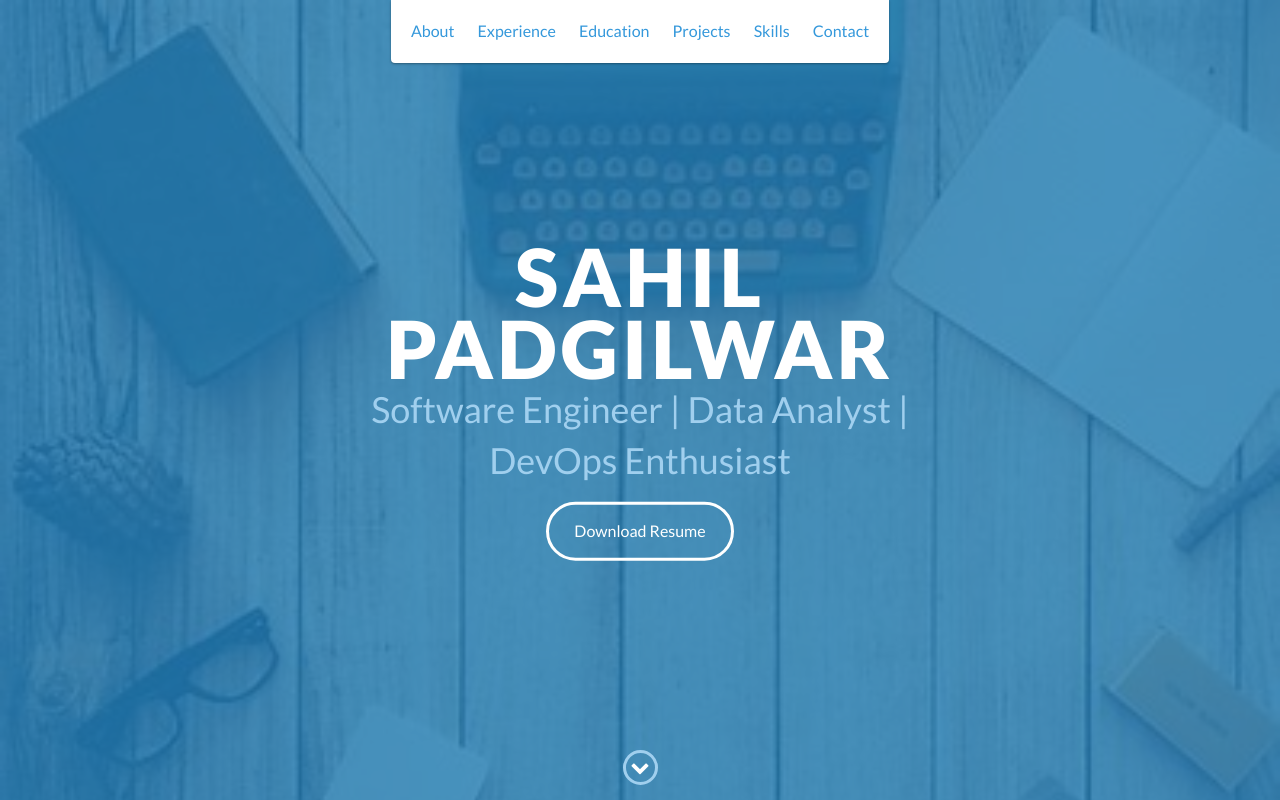
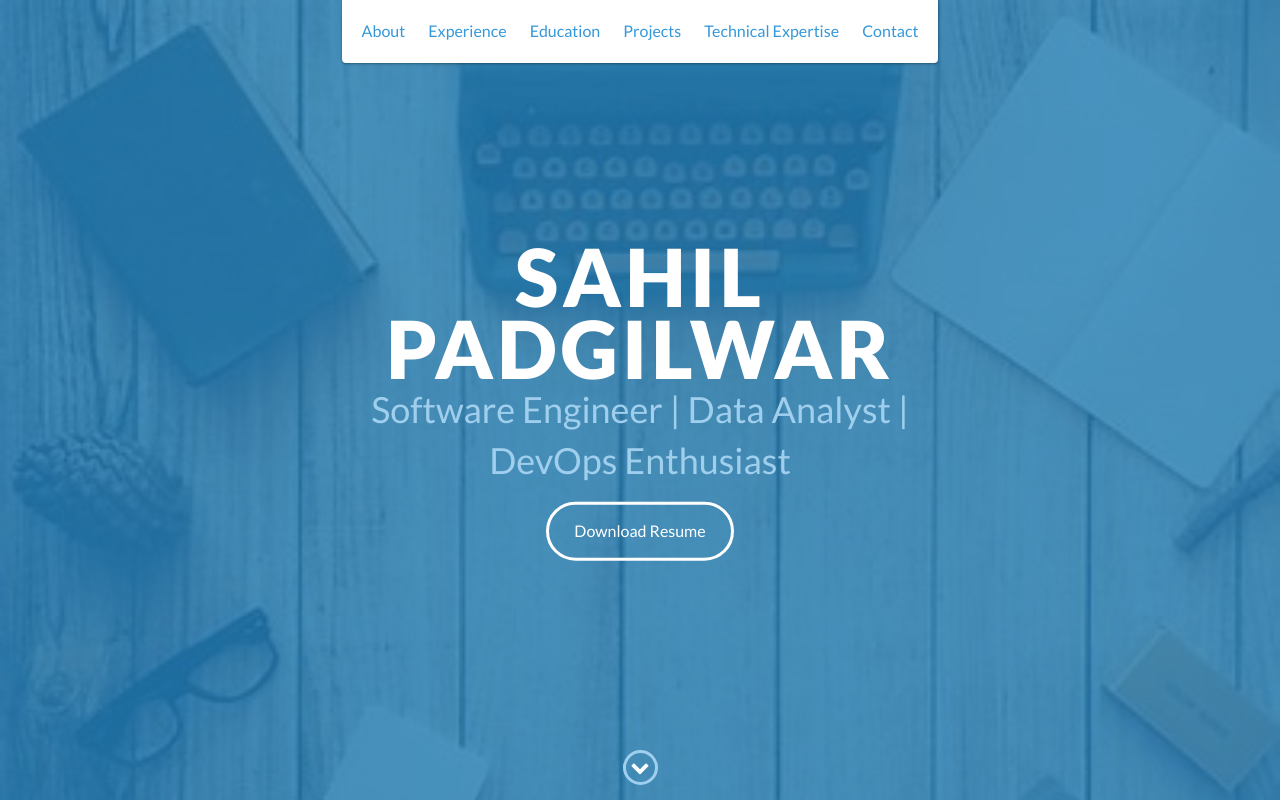
Before and after one commit to SahilSRP123/Portfolio, a plain HTML site: page index.html in a window 1280 px wide. Shown: the top 800 px of the page. Drawn offline with nearby package versions, Linux system fonts and the light colour scheme.

Commit message:
Update index.html

```diff
--- a/index.html
+++ b/index.html
@@ -36,7 +36,7 @@
                 <a href="#projects">Projects</a>
             </li>
             <li>
-                <a href="#skills">Skills</a>
+                <a href="#skills">Technical Expertise</a>
             </li>
             <li>
                 <a href="#contact">Contact</a>
```
